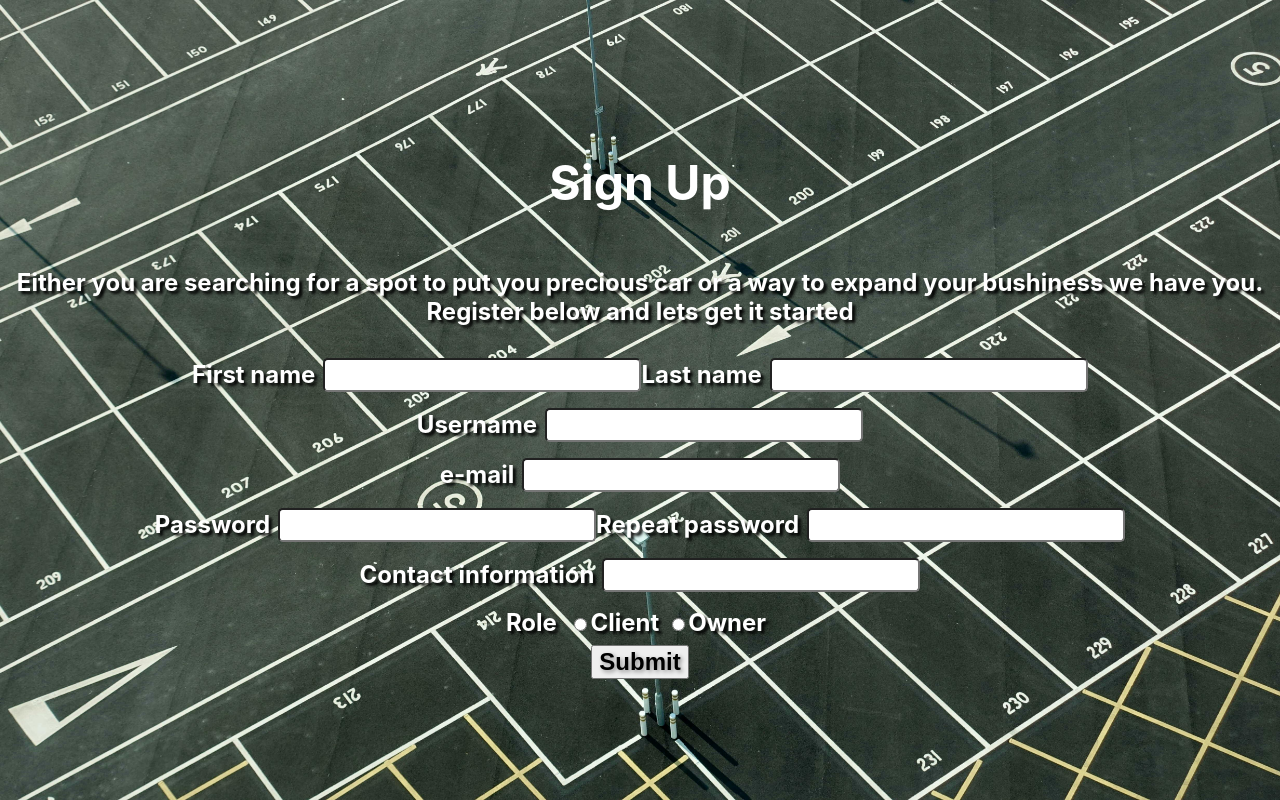
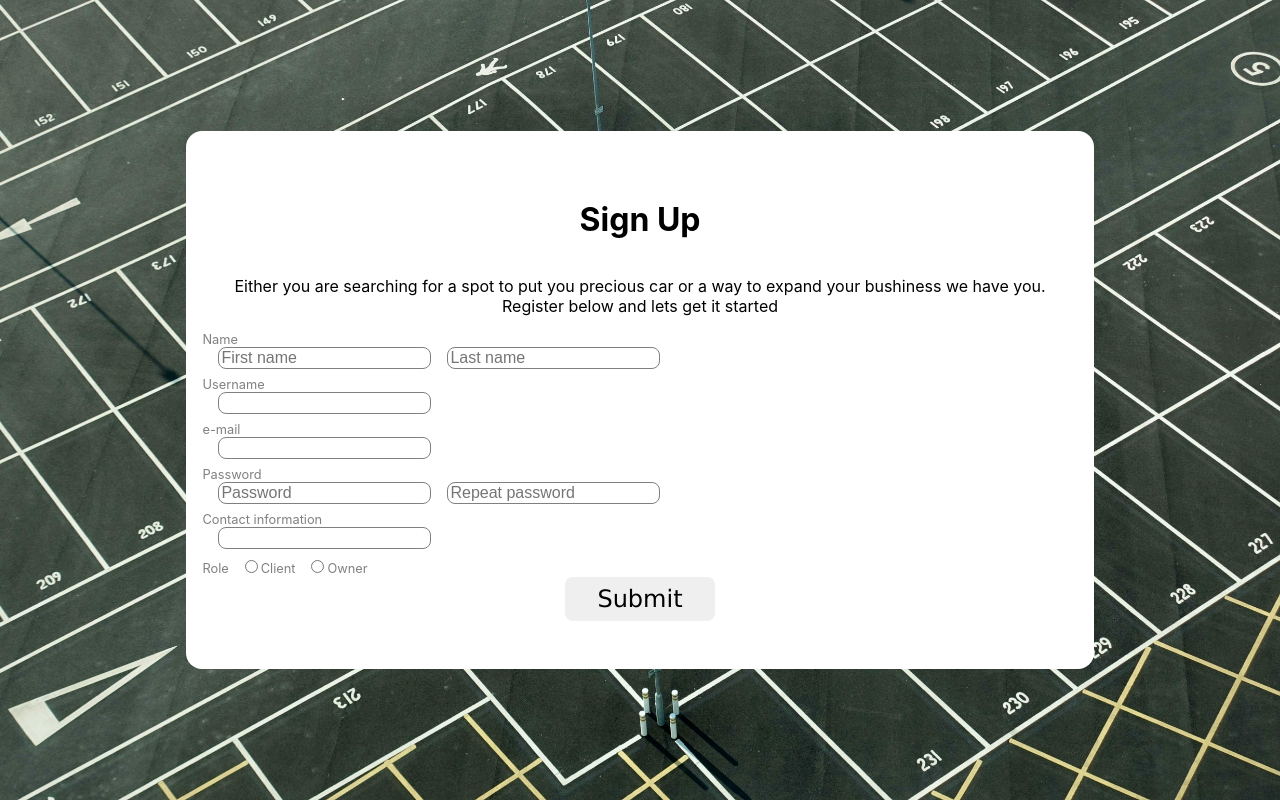
Before and after one commit to Filippos-Serris/park-buddy-frontend, a React (Create React App) app: page /register in a window 1280 px wide. Built offline with nearby package versions, Linux system fonts and the light colour scheme.

Commit message:
styled log in and register user
make adjustments in the registration form and styled the it plus the log in form style and functionality

```diff
--- a/src/App.js
+++ b/src/App.js
@@ -9,8 +9,7 @@ import Dashboard from "./pages/Dashboard.jsx";
 import RegisterVehicle from "./pages/RegisterVehicle.jsx";
 import RegisterParking from "./pages/RegisterParking.jsx";
 import SearchParking from "./pages/SearchParking.jsx";
-import { UserProvider } from "./store/user-context";
-import LogOut from "./pages/LogOut.jsx";
+import Logout from "./pages/Logout.jsx";
 
 const router = createBrowserRouter([
   { path: "/", element: <Homepage /> },
@@ -18,7 +17,7 @@ const router = createBrowserRouter([
   { path: "/register", element: <RegisterUser /> },
   {
     path: "/",
-    element: <LogOut />,
+    element: <Logout />,
     children: [
       { path: "/dashboard", element: <Dashboard /> },
       { path: "/add-vehicle", element: <RegisterVehicle /> },
@@ -29,11 +28,7 @@ const router = createBrowserRouter([
 ]);
 
 function App() {
-  return (
-    <UserProvider>
-      <RouterProvider router={router} />
-    </UserProvider>
-  );
+  return <RouterProvider router={router} />;
 }
 
 export default App;
--- /dev/null
+++ b/src/assets/styles/pages/Login.css
@@ -0,0 +1,61 @@
+.login-container {
+    position: fixed;
+    top: 0;
+    left: 0;
+    width: 100%;
+    height: 100%;
+
+    background-image: url("../../img/registration.jpg");
+    background-size: cover;
+    background-position: center;
+    background-repeat: no-repeat;
+
+    display: flex;
+    flex-direction: column;
+    justify-content: center;
+    align-items: center;
+}
+
+.login-form {
+    display: flex;
+    flex-direction: column;
+
+    background-color: white;
+    width: fit-content;
+    padding: 2rem;
+    border-radius: 1rem;
+}
+
+.login-form label {
+    color: grey;
+    font-size: 0.8rem;
+}
+
+.login-form input {
+    margin-bottom: 1rem;
+    border-style: none;
+    border-bottom: solid thin grey;
+    font-size: 1.5rem;
+}
+
+.login-form button {
+    margin-bottom: 10rem;
+    border: none;
+    padding: 0.5rem 3rem;
+    border-radius: 0.5rem;
+    font-size: 1.5rem;
+    font-family: Verdana, Geneva, Tahoma, sans-serif;
+}
+
+.login-form p,
+a {
+    align-self: center;
+}
+
+.error-message {
+    background-color: white;
+    color: red;
+    font-weight: bolder;
+    border-radius: 1rem;
+    padding: 1rem 3rem;
+}
--- a/src/assets/styles/pages/RegisterUser.css
+++ b/src/assets/styles/pages/RegisterUser.css
@@ -16,47 +16,62 @@
     align-items: center;
 }
 
-.registration-form-container h1 {
-    color: white;
-    font-size: 3rem;
+.registration-form h1 {
+    align-self: center;
 }
 
-.registration-form-container p {
-    color: white;
+.registration-form p {
     text-align: center;
-    font-size: 1.5rem;
-    font-weight: bolder;
-    text-shadow: 3px 3px 3px rgba(0, 0, 0, 1);
+    padding: 0 2rem
 }
 
 .registration-form {
+    background-color: white;
     display: flex;
     flex-direction: column;
-    justify-content: center;
-    align-items: center;
+    padding: 3rem 1rem;
+    border-radius: 1rem;
 }
 
-.registration-form label,
-legend {
-    color: white;
-    font-weight: bolder;
-    margin-right: 0.5rem;
-    font-size: 1.5rem;
-    text-shadow: 3px 3px 3px rgba(0, 0, 0, 1);
+.name,
+.password {
+    display: flex;
+    flex-direction: column;
+}
+
+.name-container,
+.password-container {
+    display: flex;
+    flex-direction: row;
+    margin-bottom: 0.5rem;
+}
+
+.field-containers {
+    display: flex;
+    flex-direction: column;
+    margin-bottom: 0.5rem;
+}
+
+.registration-form label {
+    color: grey;
+    font-size: 0.8rem;
 
 }
 
 .registration-form input {
-    border-radius: 0.3rem;
-    font-size: 1.5rem;
-}
-
-.registration-form-container div {
-    padding: 0.5rem;
+    width: fit-content;
+    border: solid thin grey;
+    border-radius: 0.5rem;
+    width: fit-content;
+    font-size: 1rem;
+    margin-left: 1rem;
 }
 
 .registration-form button {
+    border: none;
+    align-self: center;
+    padding: 0.5rem 2rem;
+    border-radius: 0.5rem;
     font-size: 1.5rem;
-    font-weight: bolder;
-    text-shadow: 2px 2px 4px rgba(0, 0, 0, 0.4);
+    font-family: Verdana, Geneva, Tahoma, sans-serif;
 }
--- a/src/components/Client/Dashboard/Search/ParkingResult.jsx
+++ b/src/components/Client/Dashboard/Search/ParkingResult.jsx
@@ -1,15 +1,18 @@
 const ParkingResult = (props) => {
   const { parkings } = props;
+
   return (
     <div>
       <h2>{parkings.name}</h2>
+      {parkings.availableSlots.car === 0 &&
+        parkings.availableSlots.moto === 0 && <h1>FULL</h1>}
       <p>
         Address:
         {`${parkings.location.street} ${parkings.location.number}, ${parkings.location.city} ${parkings.location.postal}`}
       </p>
 
       <p>
-        Available slots cars:{`${parkings.availableSlots.vehicle}`}, moto:
+        Available slots cars:{`${parkings.availableSlots.car}`}, moto:
         {`${parkings.availableSlots.moto}`}
       </p>
     </div>
--- a/src/pages/LogIn.jsx
+++ b/src/pages/LogIn.jsx
@@ -1,5 +1,7 @@
 import { useRef, useEffect, useState } from "react";
-import { useNavigate } from "react-router-dom";
+import { Link, useNavigate } from "react-router-dom";
+
+import "../assets/styles/pages/Login.css";
 
 const Register = () => {
   const usernameRef = useRef();
@@ -58,10 +60,19 @@ const Register = () => {
   };
 
   return (
-    <div>
-      <form onSubmit={handleSubmit}>
+    <div className="login-container">
+      <form className="login-form" onSubmit={handleSubmit}>
+        {showError && <p className="error-message">{error}</p>}
         <label htmlFor="username">Username</label>
-        <input id="username" type="text" ref={usernameRef} />
+        <input
+          id="username"
+          type="text"
+          ref={usernameRef}
+          placeholder="type your username"
+          required
+          minLength="4"
+          maxLength="10"
+        />
 
         <label htmlFor="password">Password</label>
         <input
@@ -69,11 +80,17 @@ const Register = () => {
           type="password"
           ref={passwordRef}
           autoComplete="on"
+          placeholder="type your password"
+          required
+          minLength="8"
+          maxLength="10"
         />
 
-        <button>Log in</button>
+        <button>LOGIN</button>
+
+        <p>Or Sing up Using</p>
+        <Link to="/register">Sign Up</Link>
       </form>
-      {showError && <p>{error}</p>}
     </div>
   );
 };
--- a/src/pages/LogOut.jsx
+++ /dev/null
@@ -1,15 +0,0 @@
-import { Fragment } from "react";
-import { Outlet } from "react-router-dom";
-
-const LogOut = () => {
-  return (
-    <Fragment>
-      <div>
-        <button>Logout</button>
-      </div>
-      <Outlet />
-    </Fragment>
-  );
-};
-
-export default LogOut;
--- /dev/null
+++ b/src/pages/Logout.jsx
@@ -0,0 +1,24 @@
+import { Fragment } from "react";
+import { Outlet } from "react-router-dom";
+import { useNavigate } from "react-router-dom";
+
+const Logout = () => {
+  const navigate = useNavigate();
+
+  const handleLogout = () => {
+    localStorage.removeItem("token");
+    localStorage.removeItem("role");
+
+    navigate("/");
+  };
+  return (
+    <Fragment>
+      <div>
+        <button onClick={handleLogout}>Logout</button>
+      </div>
+      <Outlet />
+    </Fragment>
+  );
+};
+
+export default Logout;
--- a/src/pages/RegisterUser.jsx
+++ b/src/pages/RegisterUser.jsx
@@ -79,36 +79,39 @@ const Register = () => {
 
   return (
     <div className="registration-form-container">
+      <form className="registration-form" onSubmit={handleSubmit}>
         <h1>Sign Up</h1>
         <p>
-        Either you are searching for a spot to put you precious car or a way to
-        expand your bushiness we have you. <br />
+          Either you are searching for a spot to put you precious car or a way
+          to expand your bushiness we have you. <br />
           Register below and lets get it started
         </p>
-      <form className="registration-form" onSubmit={handleSubmit}>
+
         <div className="name">
-          <label htmlFor="firstName">First name</label>
+          <label>Name</label>
+          <div className="name-container">
             <input
               type="text"
-            id="firstName"
               ref={firstNameRef}
+              placeholder="First name"
               required
               minLength="4"
               maxLength="10"
-          ></input>
+            />
 
-          <label htmlFor="lastName">Last name</label>
             <input
               type="text"
               id="lastName"
               ref={lastNameRef}
+              placeholder="Last name"
               required
               minLength="4"
               maxLength="10"
-          ></input>
+            />
+          </div>
         </div>
 
-        <div>
+        <div className="field-containers">
           <label htmlFor="username">Username</label>
           <input
             type="text"
@@ -120,37 +123,41 @@ const Register = () => {
           ></input>
         </div>
 
-        <div>
+        <div className="field-containers">
           <label htmlFor="email">e-mail</label>
           <input type="email" id="email" ref={emailRef} required></input>
         </div>
 
         <div className="password">
-          <label htmlFor="password">Password</label>
+          <label>Password</label>
+          <div className="password-container">
             <input
               type="password"
               id="password"
               ref={passwordRef}
               autoComplete="on"
+              placeholder="Password"
               required
               minLength="8"
               maxLength="10"
-          ></input>
+            />
 
-          <label htmlFor="repeat-password">Repeat password</label>
             <input
               type="password"
               id="repeat-password"
               ref={repeatPasswordRef}
               autoComplete="on"
+              placeholder="Repeat password"
               required
               minLength="8"
               maxLength="10"
-          ></input>
+            />
+
             {!matchingPasswords && <p>passwords not matching try again</p>}
           </div>
+        </div>
 
-        <div>
+        <div className="field-containers">
           <label htmlFor="contactInfo">Contact information</label>
           <input
             type="number"
@@ -161,7 +168,7 @@ const Register = () => {
         </div>
 
         <div>
-          <label>Role</label>{" "}
+          <label>Role</label>
           <input
             id="client"
             type="radio"
--- a/src/store/user-context.jsx
+++ /dev/null
@@ -1,12 +0,0 @@
-import React, { createContext, useState } from "react";
-
-export const UserContext = createContext();
-
-export const UserProvider = ({ children }) => {
-  const [role, setRole] = useState(null);
-  return (
-    <UserContext.Provider value={{ role, setRole }}>
-      {children}
-    </UserContext.Provider>
-  );
-};
```
Also changed, not shown: src/components/Client/Dashboard/Search/ParkingResults.jsx (+20 -1 lines). Lines whose indentation alone changed are shown as unchanged.
